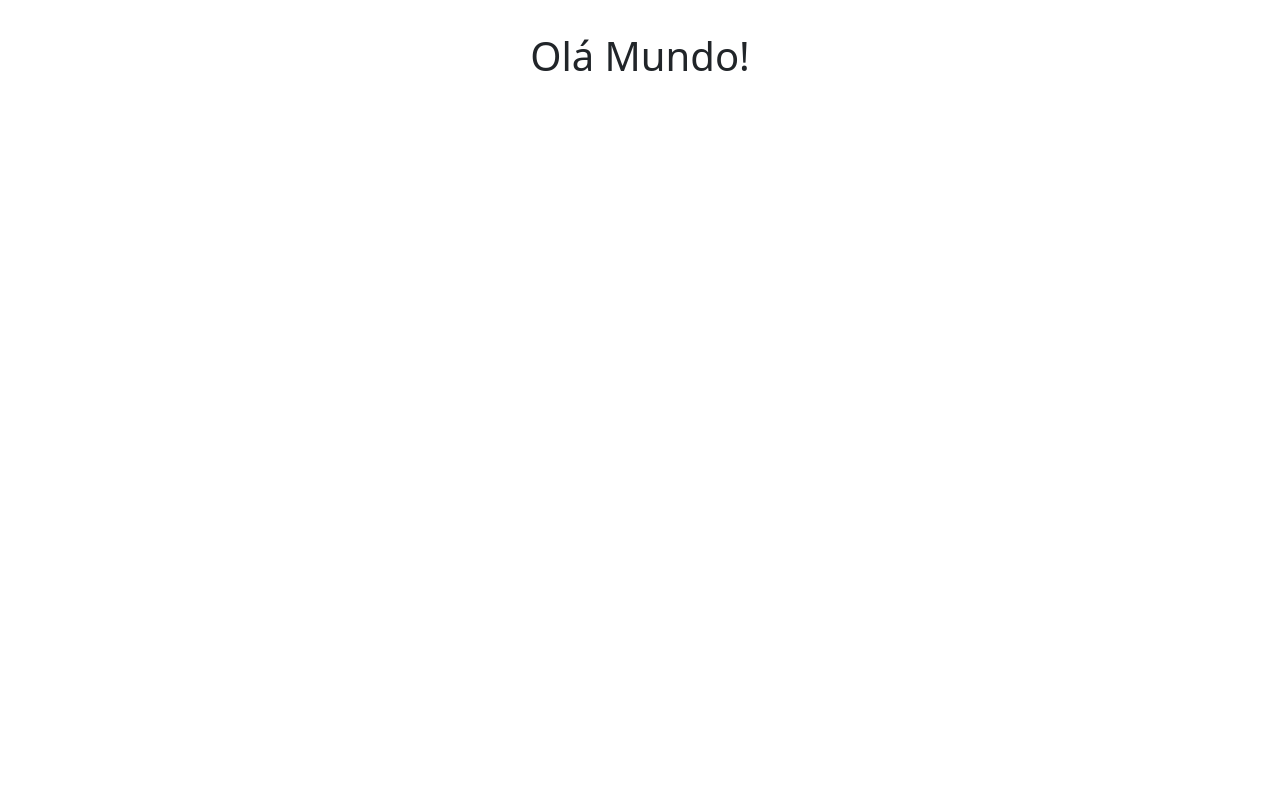
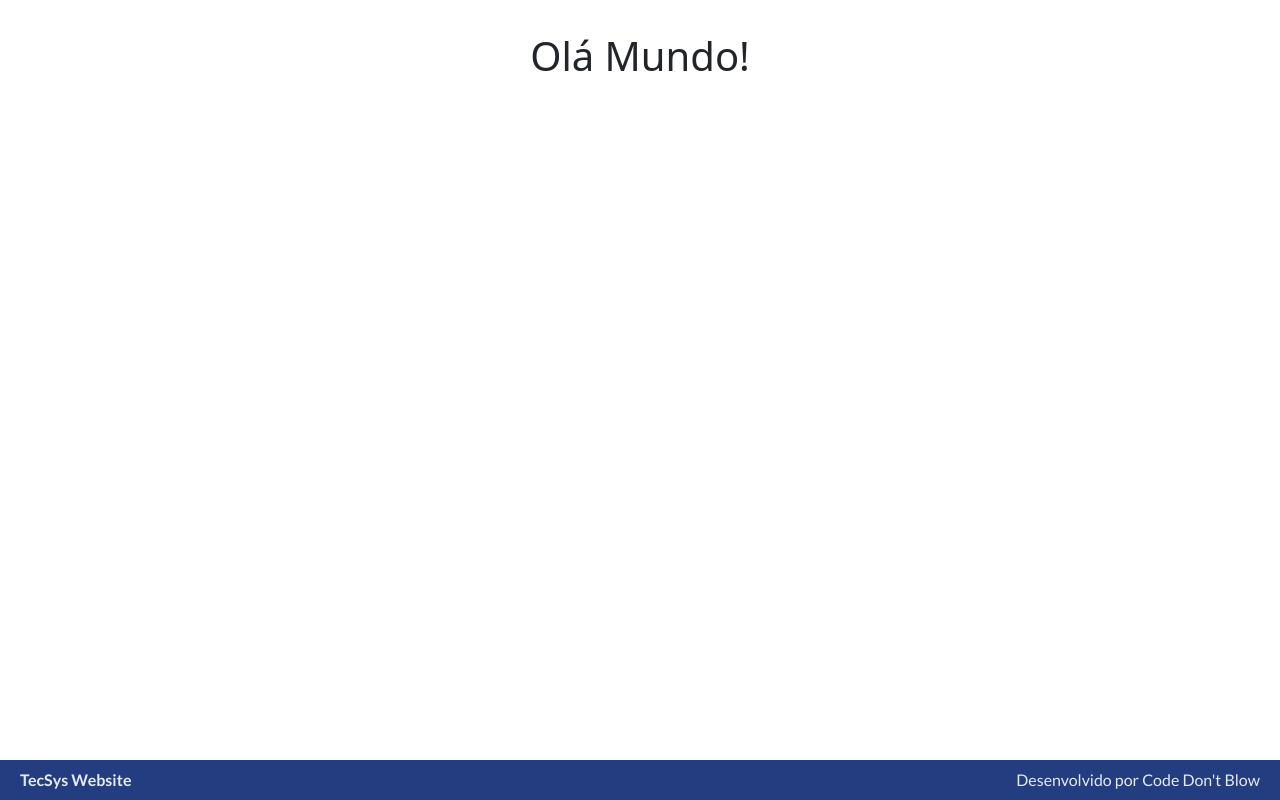
Before and after one commit to CodeDontBlow/Tecsys-frontend, a React (Vite) app: page / in a window 1280 px wide. Built offline with nearby package versions, Linux system fonts and the light colour scheme.

Commit message:
feat[CDB-69]: Footer iniciado

```diff
--- a/src/components/Footer/Footer.jsx
+++ b/src/components/Footer/Footer.jsx
@@ -1,7 +1,20 @@
 import styles from './Footer.module.css'
 
 const Footer = () => {
+    return(
+        <footer id={styles.footer}>
+            <div className="container-xxl">
+                <div className={styles.containerTecsys}>
+                    <a href="">TecSys Website</a>
+                </div>
 
+                <div className={styles.containerCDB}>
+                    <span>Desenvolvido por </span>
+                    <a href="https://github.com/codedontblow" target='_blank'>Code Don't Blow</a>
+                </div>
+            </div>
+        </footer>
+    )
 }
 
 export default Footer
--- /dev/null
+++ b/src/components/Footer/Footer.module.css
@@ -0,0 +1,34 @@
+footer#footer{
+    background-color: var(--navy-500);
+    padding: .5em;
+
+    position: absolute;
+    bottom: 0;
+    right: 0;
+    left: 0;
+
+}
+    footer#footer > div{
+        display: flex;
+        justify-content: space-between;
+        align-items: center;
+    }
+
+    div.containerTecsys{
+        color: var(--white-300);
+
+    }
+        div.containerTecsys a{
+            color: currentColor;
+            font: var(--footer-large);
+            text-decoration: none;
+        }
+
+    div.containerCDB{
+        color: var(--white-300);
+        font: var(--label-regular);
+    }
+        div.containerCDB a{
+            color: currentColor;
+            text-decoration: none;
+        }
--- a/src/pages/Homepage/Homepage.jsx
+++ b/src/pages/Homepage/Homepage.jsx
@@ -1,8 +1,12 @@
 import styles from './Homepage.module.css'
+import Footer from '../../components/Footer/Footer'
 
 function Homepage () {
     return (
-        <h1>Olá Mundo!</h1>
+        <>
+            <h1>Olá Mundo!</h1>
+            <Footer/>
+        </>
     )
 }
 
--- a/src/styles/typography.css
+++ b/src/styles/typography.css
@@ -5,22 +5,22 @@
   --fontText: 'Lato';
 
   /* Titles */
-    --title-large: 700 4rem/3.75rem var(--fontTitle), serif;
-    --title-medium: 500 3rem/2.5rem var(--fontTitle), serif;
-    --title-regular: 400 2.5rem/2.5rem var(--fontTitle), serif;
+  --title-large: 700 3.2rem/3rem var(--fontTitle), serif;
+  --title-medium: 500 2.4rem/2rem var(--fontTitle), serif;
+  --title-regular: 400 2rem/2rem var(--fontTitle), serif;
 
   /* Text */
-    --text-large: 700 2.5rem/2.5rem var(--fontText), sans-serif;
-    --text-medium: 500 2.1875rem/2.5rem var(--fontText), sans-serif;
-    --text-regular: 400 1.875rem/2.1875rem var(--fontText), sans-serif;
+  --text-large: 700 2rem/2rem var(--fontText), sans-serif;
+  --text-medium: 500 1.75rem/2rem var(--fontText), sans-serif;
+  --text-regular: 400 1.5rem/1.75rem var(--fontText), sans-serif;
 
   /* Labels */
-    --label-large: 700 1.875rem/2.1875rem var(--fontText), sans-serif;
-    --label-medium: 400 1.5625rem/1.875rem var(--fontText), sans-serif;
-    --label-regular: 400 1.25rem/1.5625rem var(--fontText), sans-serif;
+  --label-large: 700 1.5rem/1.75rem var(--fontText), sans-serif;
+  --label-medium: 400 1.25rem/1.5rem var(--fontText), sans-serif;
+  --label-regular: 400 1rem/1.25rem var(--fontText), sans-serif;
 
   /* Footer */
-    --footer-large: 700 1.25rem/1.5625rem var(--fontText), sans-serif;
-    --footer-medium: 400 0.9375rem/1.25rem var(--fontText), sans-serif;
-    --footer-regular: 400 0.625rem/0.3125rem var(--fontText), sans-serif;
+  --footer-large: 700 1rem/1.25rem var(--fontText), sans-serif;
+  --footer-medium: 400 0.75rem/1rem var(--fontText), sans-serif;
+  --footer-regular: 400 0.5rem/0.25rem var(--fontText), sans-serif;
 }
```
Also changed, not shown: src/components/Footer/Footer.modules.css (deleted), src/components/Navbar/Navbar.module.css (added), src/components/Navbar/Navbar.modules.css (deleted). Lines whose indentation alone changed are shown as unchanged.
